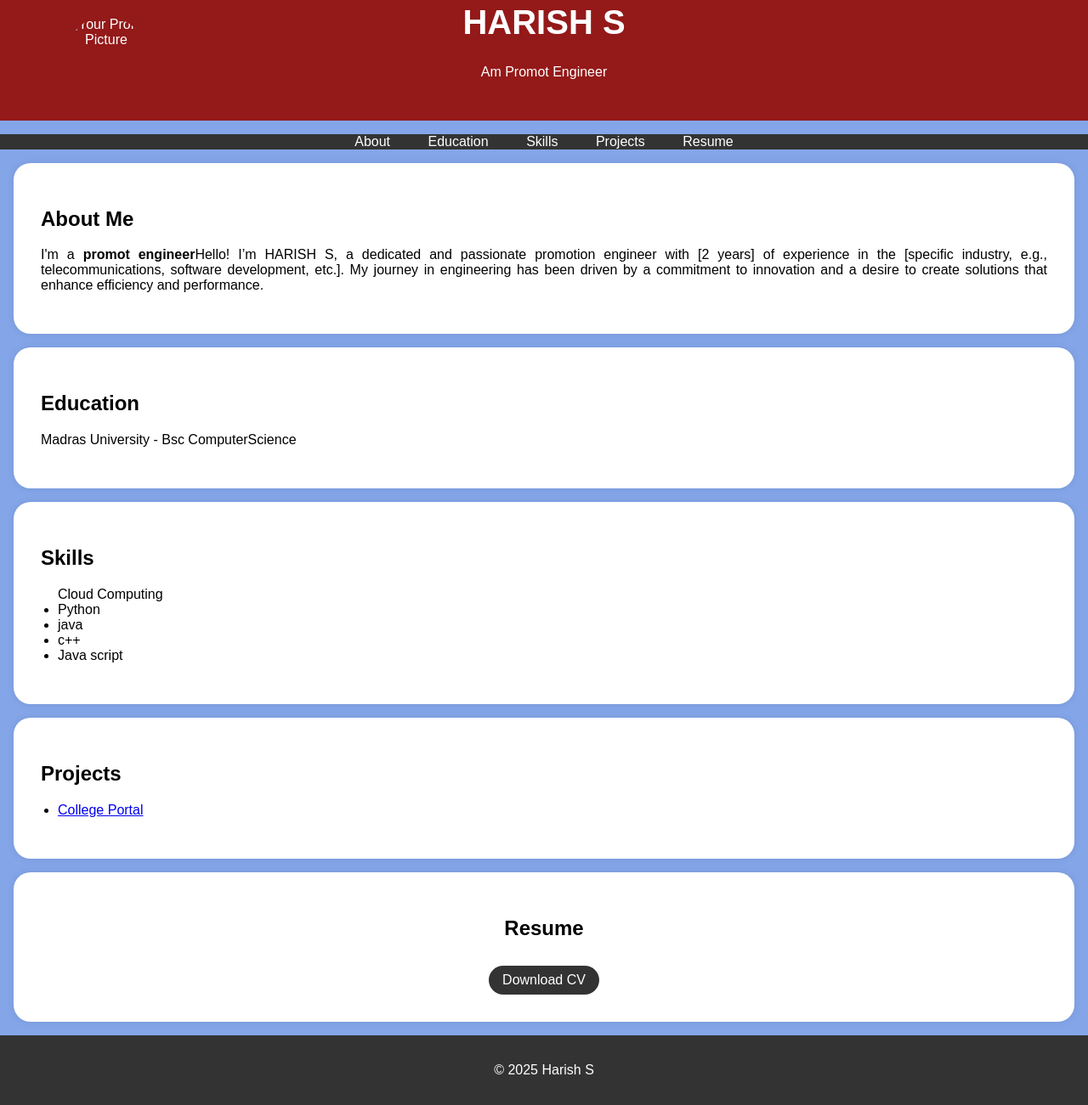
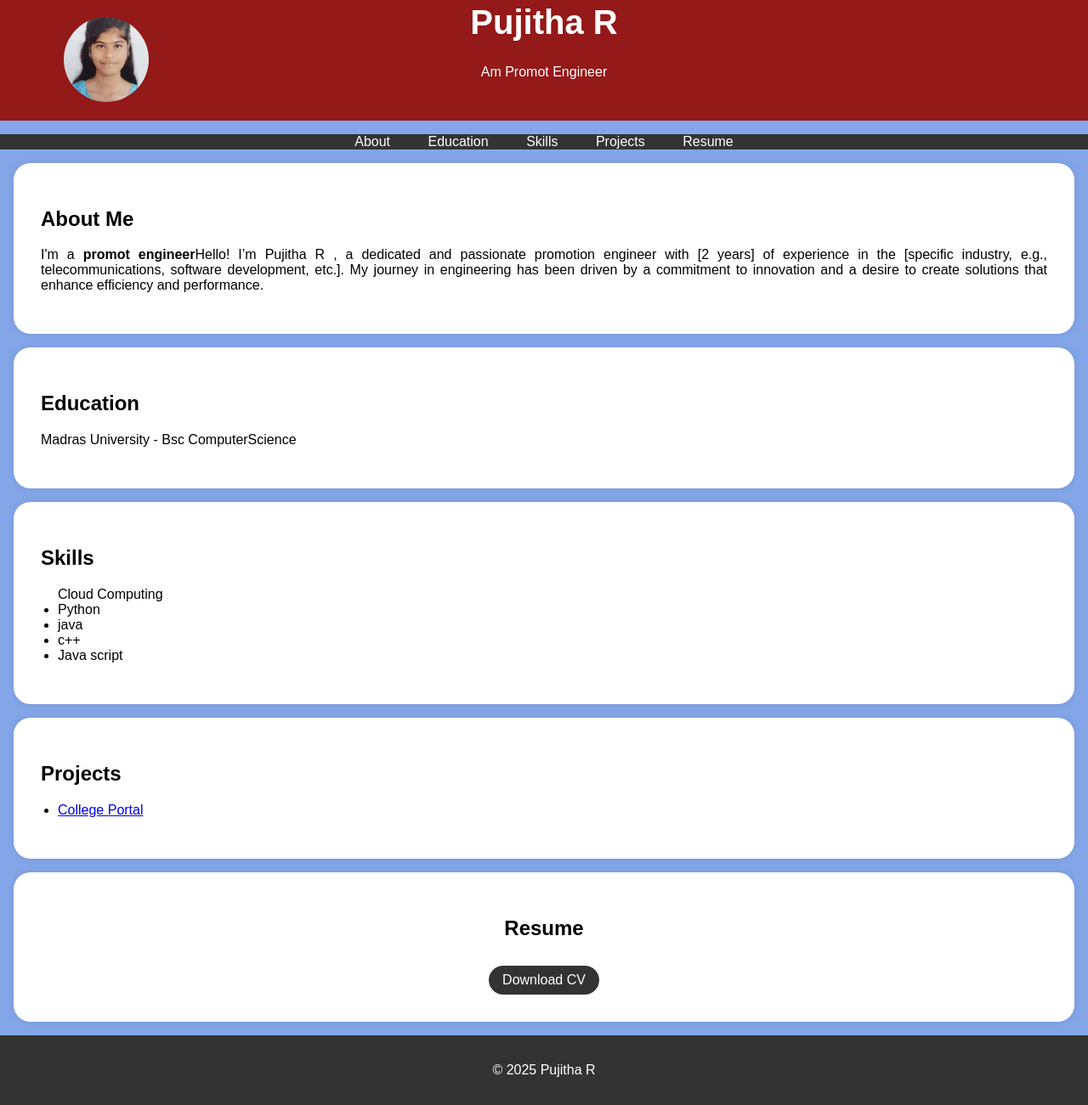
Before and after one commit to pujitha-ops/pujitha, a plain HTML site: page index (4).html in a window 1280 px wide. Shown: the part 55-1356 px from the top of the page at 85% size. Drawn offline with Linux system fonts and the light colour scheme.

Commit message:
Update index (4).html

```diff
--- a/index (4).html
+++ b/index (4).html
@@ -95,8 +95,8 @@
     <header>
         <div class="header-content">
             <!-- Add your profile picture here -->
-            <img src="harish.jpg"alt="Your Profile Picture" class="profile-picture">
-            <h1>HARISH S</h1>
+            <img src="IMG-20250319-WA0018.jpg"alt="Your Profile Picture" class="profile-picture">
+            <h1>Pujitha R</h1>
             <p>Am Promot Engineer</p>
         </div>
     </header>
@@ -115,7 +115,7 @@
     <section id="about">
         <div class="section-content">
             <h2>About Me</h2>
-            <p>I'm a <b>promot engineer</b>Hello! I’m HARISH S, a dedicated and passionate promotion engineer with [2 years] of experience in the [specific industry, e.g., telecommunications, software development, etc.]. My journey in engineering has been driven by a commitment to innovation and a desire to create solutions that enhance efficiency and performance. </p>
+            <p>I'm a <b>promot engineer</b>Hello! I’m Pujitha R , a dedicated and passionate promotion engineer with [2 years] of experience in the [specific industry, e.g., telecommunications, software development, etc.]. My journey in engineering has been driven by a commitment to innovation and a desire to create solutions that enhance efficiency and performance. </p>
 
         </div>
     </section>
@@ -164,7 +164,7 @@
     </section>
 
     <footer>
-        <p>&copy; 2025 Harish S</p>
+        <p>&copy; 2025 Pujitha R</p>
     </footer>
 
     <script>
```
